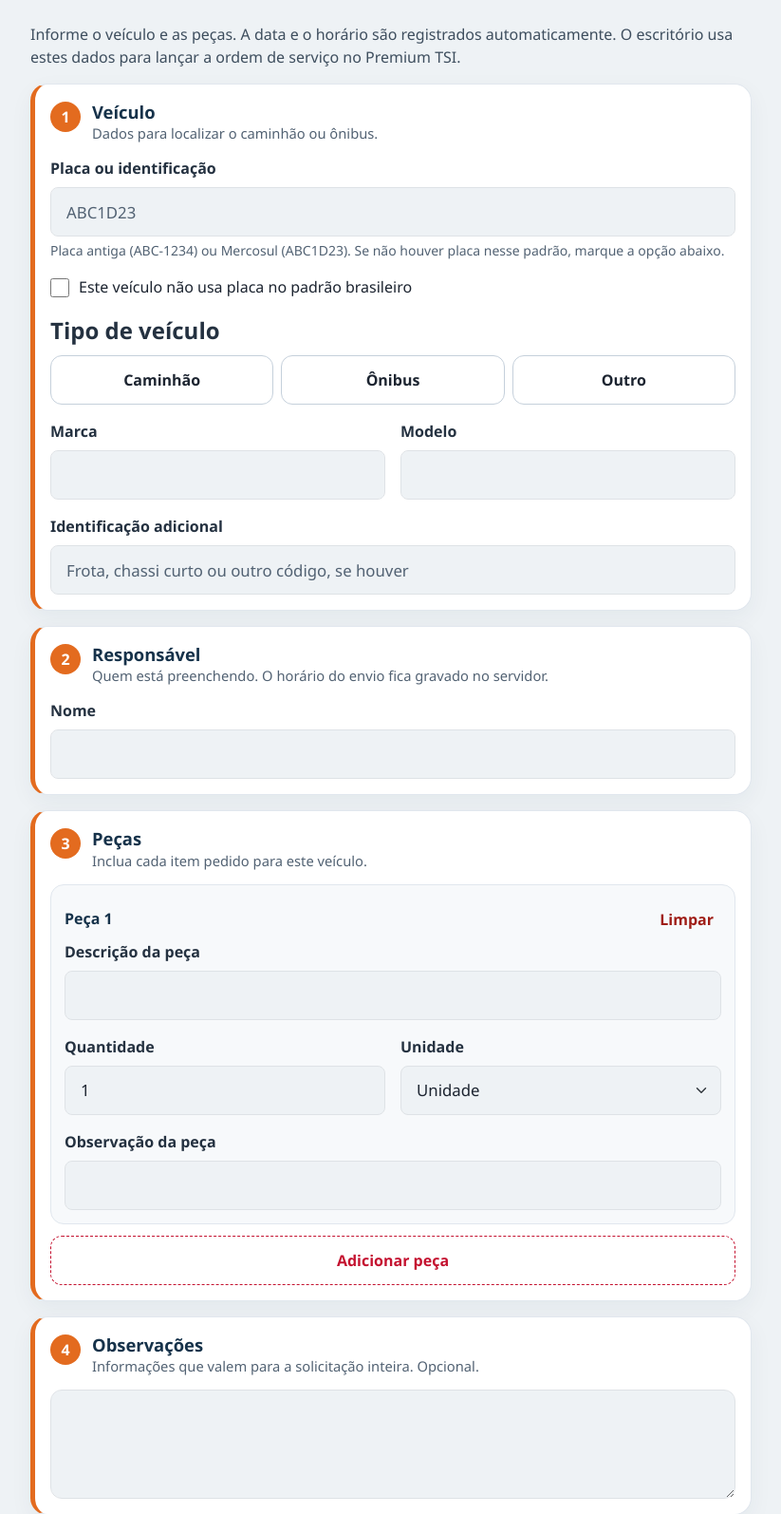
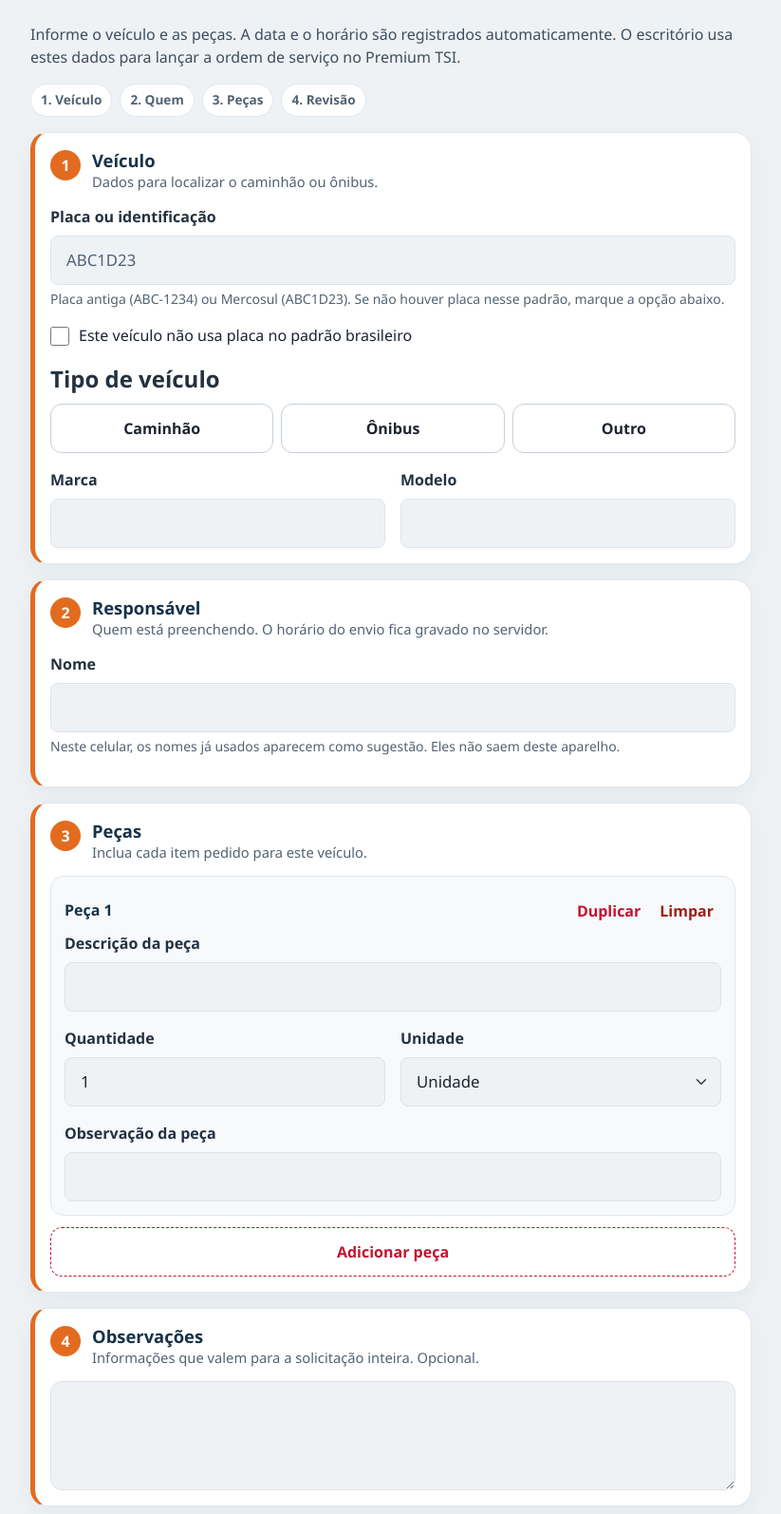
Before and after one commit to Wander062/elite-truck-center, a Flask app: page / in a window 1280 px wide. Shown: the part 72-1666 px from the top of the page at 95% size, without its empty margins (228-1051 px from the left). Run offline with Flask 3, Linux system fonts and the light colour scheme; some libraries are stand-ins or nearby versions.

Commit message:
Facilita o preenchimento no celular e a busca do pedido no escritório.
Co-authored-by: Cursor <cursoragent@cursor.com>

```diff
--- a/app/static/css/app.css
+++ b/app/static/css/app.css
@@ -242,6 +242,41 @@ textarea.form-control { min-height: 120px; }
   justify-content: space-between;
   align-items: center;
   gap: 8px;
+}
+
+.peca-acoes { display: flex; gap: 4px; align-items: center; }
+
+.btn-duplicar {
+  background: transparent;
+  border: 0;
+  color: var(--red);
+  font-weight: 700;
+  min-height: 44px;
+  padding: 8px;
+}
+
+.etapas {
+  display: flex;
+  flex-wrap: wrap;
+  gap: 8px;
+  margin: 0 0 16px;
+}
+.etapas a,
+.etapas span {
+  border-radius: 999px;
+  padding: 6px 10px;
+  background: #fff;
+  border: 1px solid var(--line);
+  color: var(--muted);
+  font-size: 0.85rem;
+  font-weight: 700;
+  text-decoration: none;
+}
+.etapas .etapa-ativa,
+.etapas a:focus-visible {
+  background: var(--red);
+  border-color: var(--red);
+  color: #fff;
 }
 
 .peca-titulo { font-size: 1rem; margin: 0; }
--- a/app/static/js/formulario.js
+++ b/app/static/js/formulario.js
@@ -10,8 +10,12 @@
   var placa = document.getElementById("placa");
   var foraPadrao = document.getElementById("placa_fora_padrao");
   var ajuda = document.getElementById("ajuda-placa");
+  var extra = document.getElementById("identificacao-extra");
+  var nome = document.getElementById("responsavel_nome");
+  var nomes = document.getElementById("nomes-frequentes");
   var limite = document.getElementById("limite-pecas");
   var maximo = 30;
+  var chaveNomes = "elite-truck-nomes";
 
   function linhas() {
     return Array.prototype.slice.call(lista.querySelectorAll("[data-peca]"));
@@ -27,6 +31,12 @@
       }
       if (remover) {
         remover.textContent = todas.length === 1 ? "Limpar" : "Remover";
+      }
+    });
+    todas.forEach(function (linha) {
+      var duplicar = linha.querySelector("[data-duplicar]");
+      if (duplicar) {
+        duplicar.disabled = todas.length >= maximo;
       }
     });
     if (adicionar) {
@@ -64,6 +74,21 @@
   }
 
   lista.addEventListener("click", function (event) {
+    var duplicar = event.target.closest("[data-duplicar]");
+    if (duplicar) {
+      var origem = duplicar.closest("[data-peca]");
+      if (!origem || linhas().length >= maximo) {
+        return;
+      }
+      var copia = origem.cloneNode(true);
+      origem.after(copia);
+      numerar();
+      var campo = copia.querySelector("[name='item_descricao']");
+      if (campo) {
+        campo.focus();
+      }
+      return;
+    }
     var botao = event.target.closest("[data-remover]");
     if (!botao) {
       return;
@@ -97,6 +122,11 @@
     if (!placa || !foraPadrao) {
       return;
     }
+    if (extra) {
+      var campoExtra = extra.querySelector("[name='identificacao_adicional']");
+      var temExtra = campoExtra && campoExtra.value.trim() !== "";
+      extra.hidden = !foraPadrao.checked && !temExtra;
+    }
     if (foraPadrao.checked) {
       placa.maxLength = 30;
       placa.placeholder = "Ex.: FROTA 12";
@@ -126,6 +156,48 @@
   if (foraPadrao) {
     foraPadrao.addEventListener("change", atualizarModoPlaca);
   }
+  function lerNomes() {
+    try {
+      var guardados = JSON.parse(window.localStorage.getItem(chaveNomes) || "[]");
+      return Array.isArray(guardados) ? guardados : [];
+    } catch (erro) {
+      return [];
+    }
+  }
+
+  function mostrarNomes() {
+    if (!nomes) {
+      return;
+    }
+    nomes.innerHTML = "";
+    lerNomes().forEach(function (item) {
+      var opcao = document.createElement("option");
+      opcao.value = item;
+      nomes.appendChild(opcao);
+    });
+  }
+
+  function guardarNome() {
+    if (!nome || !window.localStorage) {
+      return;
+    }
+    var texto = nome.value.trim();
+    if (texto.length < 3) {
+      return;
+    }
+    var atuais = lerNomes().filter(function (item) {
+      return String(item).toLowerCase() !== texto.toLowerCase();
+    });
+    atuais.unshift(texto);
+    window.localStorage.setItem(chaveNomes, JSON.stringify(atuais.slice(0, 8)));
+    mostrarNomes();
+  }
+
+  if (nome) {
+    mostrarNomes();
+    nome.addEventListener("change", guardarNome);
+  }
+  form.addEventListener("submit", guardarNome);
   atualizarModoPlaca();
   numerar();
 })();
--- a/app/templates/painel/lista.html
+++ b/app/templates/painel/lista.html
@@ -24,8 +24,8 @@
   <form class="cartao filtros" method="get" action="{{ url_for('painel.lista') }}">
     <div class="row g-3 align-items-end">
       <div class="col-12 col-md-4">
-        <label class="form-label" for="filtro-placa">Buscar pela placa</label>
-        <input class="form-control" id="filtro-placa" name="placa" value="{{ filtros.placa }}" autocomplete="off" placeholder="Digite a placa">
+        <label class="form-label" for="filtro-placa">Buscar pela placa ou pelo número</label>
+        <input class="form-control" id="filtro-placa" name="placa" value="{{ filtros.placa }}" autocomplete="off" placeholder="Placa ou SOL-000001">
       </div>
       <div class="col-6 col-md-2">
         <label class="form-label" for="filtro-de">Do dia</label>
--- a/app/templates/publico/formulario.html
+++ b/app/templates/publico/formulario.html
@@ -3,7 +3,10 @@
   <div class="peca" data-peca>
     <div class="peca-topo">
       <h3 class="peca-titulo">Peça</h3>
-      <button type="button" class="btn-remover js-somente" data-remover>Remover</button>
+      <span class="peca-acoes">
+        <button type="button" class="btn-duplicar js-somente" data-duplicar>Duplicar</button>
+        <button type="button" class="btn-remover js-somente" data-remover>Remover</button>
+      </span>
     </div>
     <div class="mb-3">
       <label class="d-block">
@@ -47,6 +50,12 @@
 {% block rodape %}{% include "partials/rodape_publico.html" %}{% endblock %}
 {% block conteudo %}
   <p class="intro">Informe o veículo e as peças. A data e o horário são registrados automaticamente. O escritório usa estes dados para lançar a ordem de serviço no Premium TSI.</p>
+  <nav class="etapas" aria-label="Etapas da solicitação">
+    <a href="#titulo-veiculo">1. Veículo</a>
+    <a href="#titulo-responsavel">2. Quem</a>
+    <a href="#titulo-pecas">3. Peças</a>
+    <span>4. Revisão</span>
+  </nav>
   {% if erros %}
     <div class="alert alert-danger" role="alert">
       <strong>Corrija os campos indicados antes de continuar.</strong>
@@ -107,9 +116,10 @@
           {% if erros.get('modelo') %}<p class="erro-campo">{{ erros.modelo }}</p>{% endif %}
         </div>
       </div>
-      <div class="mt-3">
-        <label class="form-label" for="identificacao_adicional">Identificação adicional</label>
-        <input class="form-control form-control-lg{% if erros.get('identificacao_adicional') %} is-invalid{% endif %}" id="identificacao_adicional" name="identificacao_adicional" value="{{ dados.identificacao_adicional }}" maxlength="120" autocomplete="off" placeholder="Frota, chassi curto ou outro código, se houver">
+      <div class="mt-3" id="identificacao-extra" {% if not dados.placa_fora_padrao and not dados.identificacao_adicional %}hidden{% endif %}>
+        <label class="form-label" for="identificacao_adicional">Identificação alternativa</label>
+        <input class="form-control form-control-lg{% if erros.get('identificacao_adicional') %} is-invalid{% endif %}" id="identificacao_adicional" name="identificacao_adicional" value="{{ dados.identificacao_adicional }}" maxlength="120" autocomplete="off" placeholder="Frota, chassi curto ou outro código">
+        <p class="form-text">Use só se a placa não bastar para achar o veículo.</p>
         {% if erros.get('identificacao_adicional') %}<p class="erro-campo">{{ erros.identificacao_adicional }}</p>{% endif %}
       </div>
     </section>
@@ -123,7 +133,9 @@
         </div>
       </div>
       <label class="form-label" for="responsavel_nome">Nome</label>
-      <input class="form-control form-control-lg{% if erros.get('responsavel_nome') %} is-invalid{% endif %}" id="responsavel_nome" name="responsavel_nome" value="{{ dados.responsavel_nome }}" maxlength="120" required autocomplete="name">
+      <input class="form-control form-control-lg{% if erros.get('responsavel_nome') %} is-invalid{% endif %}" id="responsavel_nome" name="responsavel_nome" value="{{ dados.responsavel_nome }}" maxlength="120" required autocomplete="name" list="nomes-frequentes">
+      <datalist id="nomes-frequentes"></datalist>
+      <p class="form-text">Neste celular, os nomes já usados aparecem como sugestão. Eles não saem deste aparelho.</p>
       {% if erros.get('responsavel_nome') %}<p class="erro-campo">{{ erros.responsavel_nome }}</p>{% endif %}
     </section>
 
```
Also changed, not shown: app/services/solicitacoes.py (+7 -2 lines), app/templates/publico/revisao.html (+10 -4 lines), tests/test_painel.py (+6 -0 lines).
